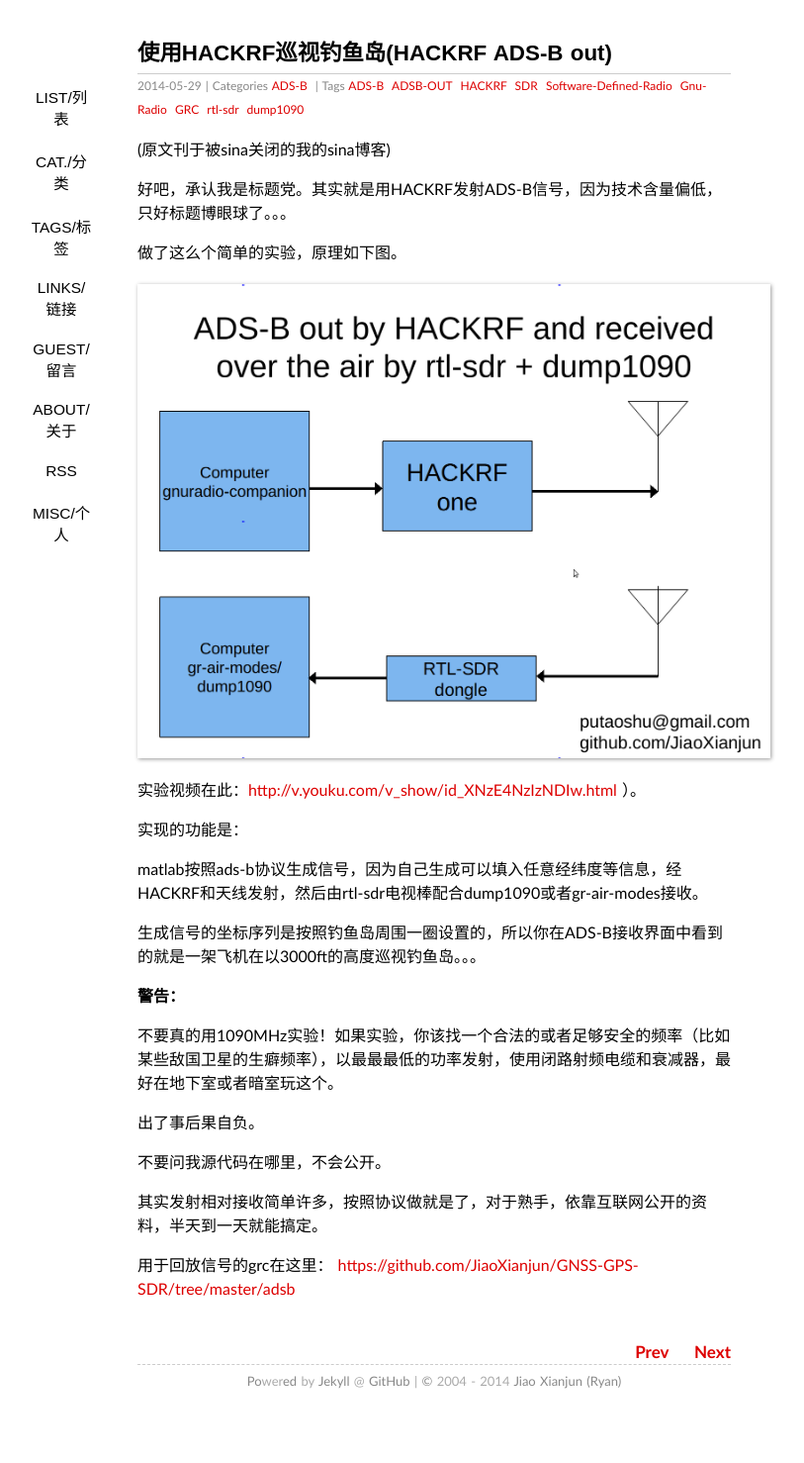
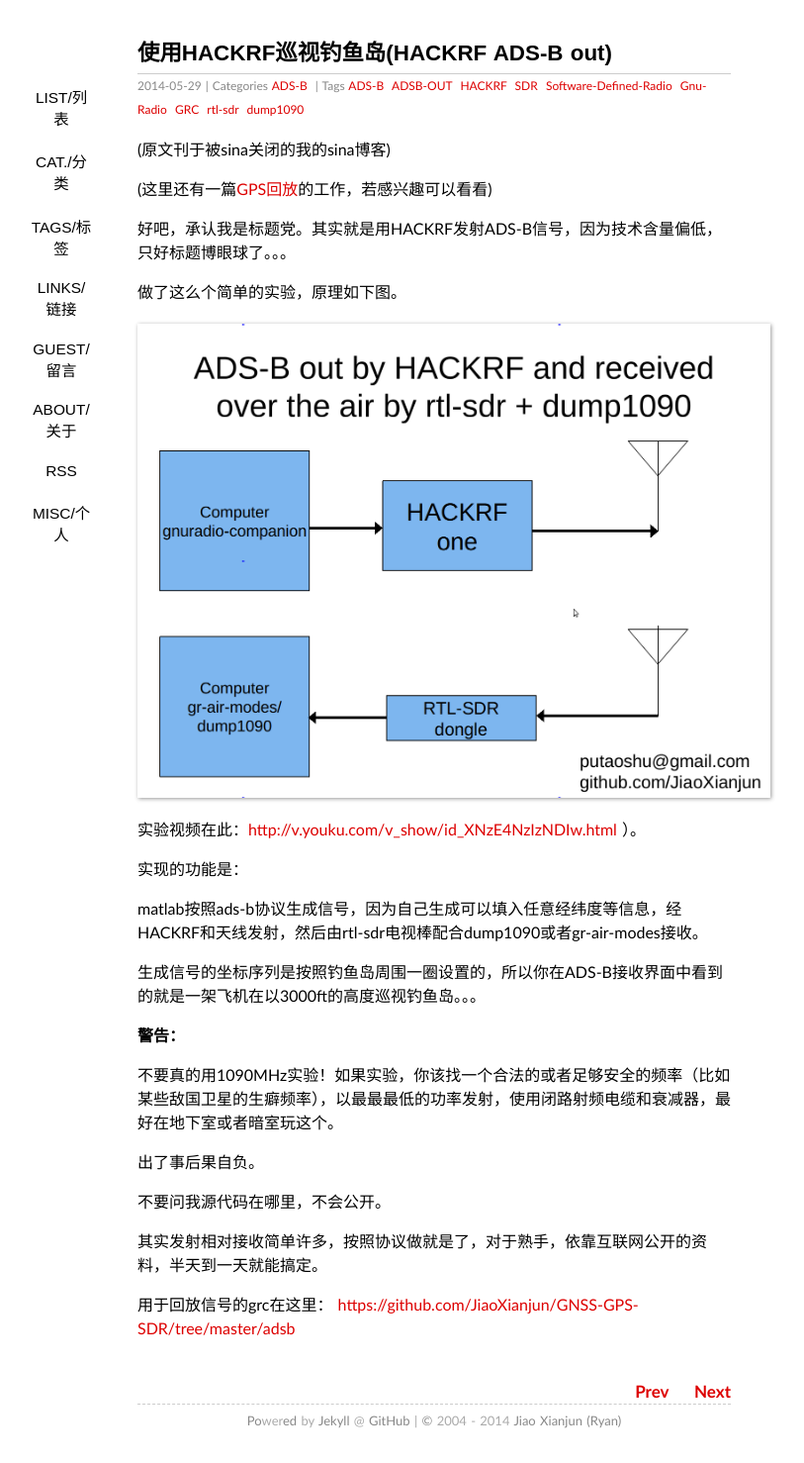
Before and after one commit to sdr-x/sdr-x.github.io, a Jekyll site: the page built from _posts/2014-05-29-使用HACKRF巡视钓鱼岛(HACKRF ADS-B out).md, in a window 1280 px wide. Shown: the whole page at 99% size, without its empty margins (201-1014 px from the left). Built offline with Jekyll 4.4.1, drawn with Linux system fonts in a browser that asks for light colours; some web fonts are replaced; Markdown is read by kramdown in place of the engine named in the settings; comment, search, counter and statistics services are not loaded; before the commit the page ends 1438 px from its top, so only the background shows below that.

Commit message:
Update 2014-05-29-使用HACKRF巡视钓鱼岛(HACKRF ADS-B out).md

```diff
--- a/_posts/2014-05-29-使用HACKRF巡视钓鱼岛(HACKRF ADS-B out).md
+++ b/_posts/2014-05-29-使用HACKRF巡视钓鱼岛(HACKRF ADS-B out).md
@@ -8,6 +8,8 @@ tags:  ADS-B ADSB-OUT HACKRF SDR Software-Defined-Radio Gnu-Radio GRC rtl-sdr du
 ---
 
 (原文刊于被sina关闭的我的sina博客)
+
+(这里还有一篇[GPS回放](http://sdr-x.github.io/%E4%B8%80%E4%BA%9B%E5%85%B3%E4%BA%8EGPS%E9%87%8D%E6%94%BE%E6%A8%A1%E6%8B%9F%E7%9A%84%E5%8A%AA%E5%8A%9B%E4%BB%A5%E5%8F%8A%E5%B0%8F%E5%B7%A5%E5%85%B7%E8%84%9A%E6%9C%AC/)的工作，若感兴趣可以看看)
 
 好吧，承认我是标题党。其实就是用HACKRF发射ADS-B信号，因为技术含量偏低，只好标题博眼球了。。。
 
```
